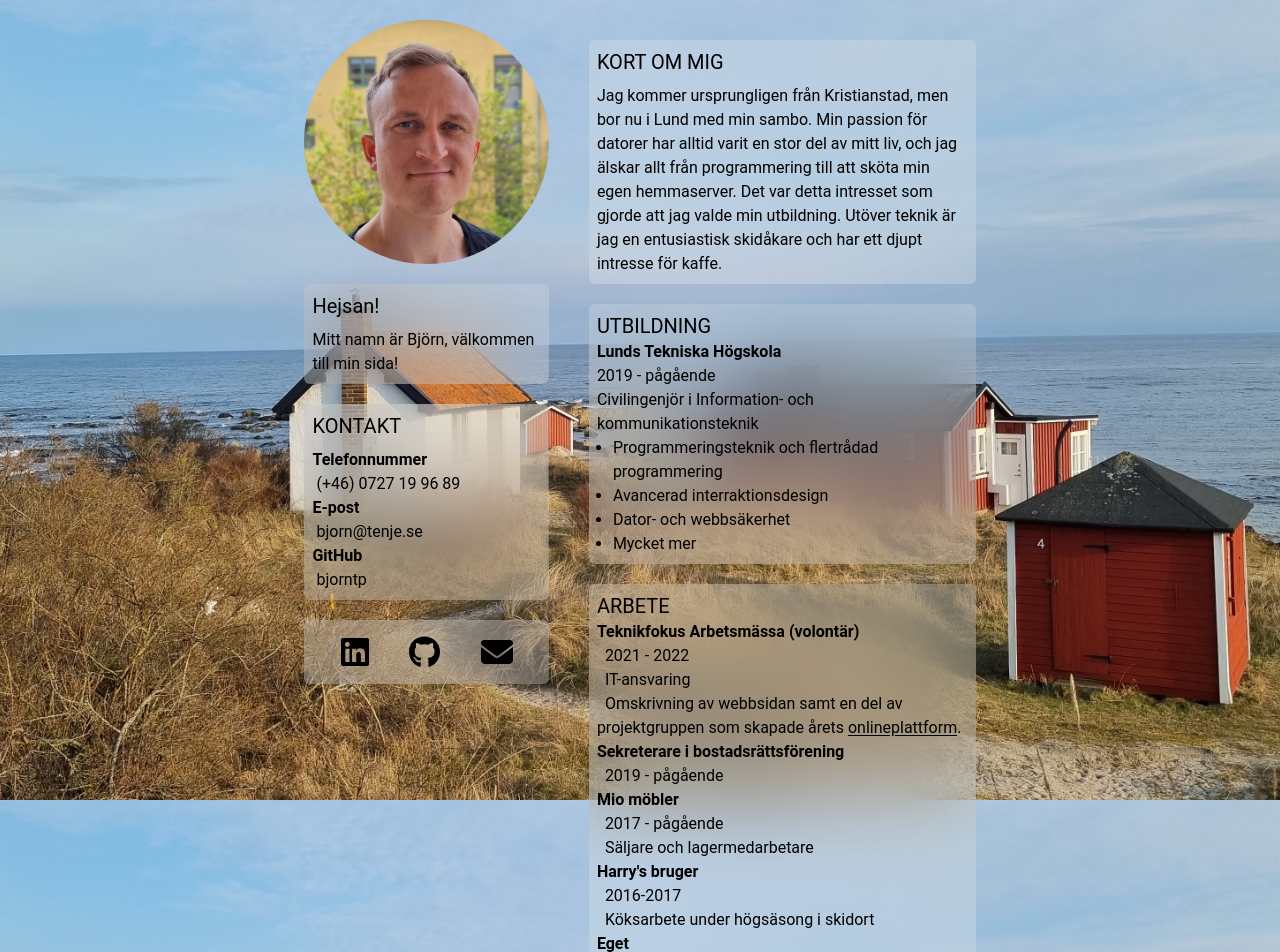
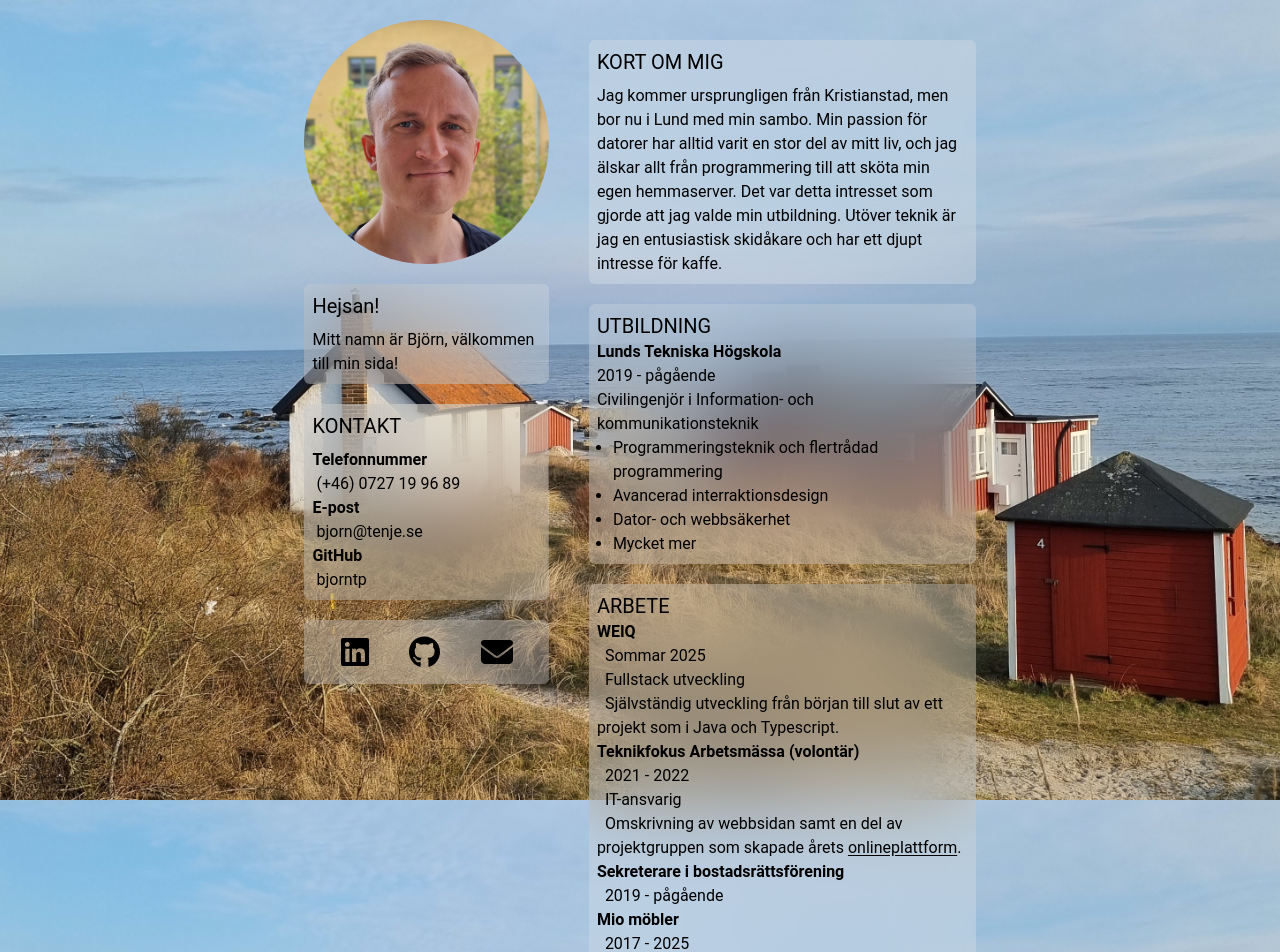
Before and after one commit to bjorntp/bjorntp.github.io, a React (Create React App) app: page / in a window 1280 px wide. Shown: the top 952 px of the page. Built offline with nearby package versions, Linux system fonts and the light colour scheme.

Commit message:
to typesceript we go

```diff
--- a/package.json
+++ b/package.json
@@ -44,7 +44,9 @@
     ]
   },
   "devDependencies": {
+    "file-loader": "^6.2.0",
     "gh-pages": "^6.1.1",
-    "tailwindcss": "^3.4.10"
+    "tailwindcss": "^3.4.10",
+    "typescript": "^4.9.5"
   }
 }
--- a/src/App.js
+++ /dev/null
@@ -1,22 +0,0 @@
-import React from "react";
-import Home from "./pages/Home";
-import About from "./pages/About";
-import Header from "./components/Header"
-import './App.css';
-
-import { BrowserRouter as Router, Route, Routes } from "react-router-dom";
-
-function App() {
-  return (
-    <div className="bg-[url('./assets/ahus_cropped.jpg')] bg-fixed bg-no-repeat bg-center w-screen font-Robot bg-cover min-h-screen">
-      <Router>
-        <Routes>
-          <Route index element={<About />} />
-          <Route path="about" element={<About />} />
-          <Route path="*" element={<About />} />
-        </Routes>
-      </Router>
-    </div>
-  );
-}
-export default App;
--- /dev/null
+++ b/src/App.tsx
@@ -0,0 +1,16 @@
+import './App.css';
+
+import { BrowserRouter as Router, Route, Routes } from "react-router-dom";
+import { About } from './pages/About';
+
+const App = () => (
+  <div className="bg-[url(./assets/ahus_cropped.jpg)] bg-fixed bg-no-repeat bg-center w-screen font-Robot bg-cover min-h-screen">
+    <Router>
+      <Routes>
+        <Route index element={<About />} />
+        <Route path="*" element={<About />} />
+      </Routes>
+    </Router>
+  </div>
+)
+export default App;
--- a/src/components/Header.js
+++ b/src/components/Header.tsx
@@ -1,5 +1,5 @@
 
-function Header() {
+const Header = () => {
   return (
     <div className="w-screen justify-center grid grid-cols-3 pt-4 pb-4">
       <nav className="flex flex-row justify-around col-start-2 bg-gray-200/30 backdrop-blur-md rounded-md pt-2 pb-2">
@@ -10,4 +10,4 @@ function Header() {
   );
 }
 
-export default Header;
+export { Header };
--- a/src/index.js
+++ /dev/null
@@ -1,17 +0,0 @@
-import React from 'react';
-import ReactDOM from 'react-dom/client';
-import './index.css';
-import App from './App';
-import reportWebVitals from './reportWebVitals';
-
-const root = ReactDOM.createRoot(document.getElementById('root'));
-root.render(
-  <React.StrictMode>
-    <App />
-  </React.StrictMode>
-);
-
-// If you want to start measuring performance in your app, pass a function
-// to log results (for example: reportWebVitals(console.log))
-// or send to an analytics endpoint. Learn more: https://bit.ly/CRA-vitals
-reportWebVitals();
--- /dev/null
+++ b/src/index.tsx
@@ -0,0 +1,11 @@
+import React from 'react';
+import ReactDOM from 'react-dom/client';
+import './index.css';
+import App from './App';
+
+const root = ReactDOM.createRoot(document.getElementById('root')!);
+root.render(
+  <React.StrictMode>
+    <App />
+  </React.StrictMode>
+);
--- a/src/pages/About.js
+++ b/src/pages/About.tsx
@@ -1,16 +1,13 @@
-import React from 'react';
-import profil from "../assets/profil_cropped.jpg"
 import { FontAwesomeIcon } from '@fortawesome/react-fontawesome'
 import { faLinkedin, faGithub } from '@fortawesome/free-brands-svg-icons'
 import { faEnvelope } from '@fortawesome/free-solid-svg-icons'
+import bjornCropped from '../assets/profil_cropped.jpg'
 
-// <div className='bg-gray-200/30 backdrop-blur-md rounded-md p-2'>
-function About() {
-
+const About = () => {
   return (
     <div className='grid md:grid-cols-9 grid-cols-1 w-screen'>
       <div className='md:col-start-3 md:col-span-2 md:m-5 mx-5 mt-5 flex flex-col content-between'>
-        <img src={profil} alt="Björn" className='rounded-full mb-5' />
+        <img src={bjornCropped} alt="Björn" className='rounded-full mb-5' />
         <div className='about-window mt-0'>
           <h3 className='text-xl mb-2'>Hejsan!</h3>
           <p className=''>Mitt namn är Björn, välkommen till min sida!</p>
@@ -60,10 +57,16 @@ function About() {
 
         <div className='about-window'>
           <h2 className='text-xl'>ARBETE</h2>
+          <h3 className='font-bold'>WEIQ</h3>
+          <ul className='indent-2'>
+            <li>Sommar 2025</li>
+            <li>Fullstack utveckling</li>
+            <li>Självständig utveckling från början till slut av ett projekt som i Java och Typescript.</li>
+          </ul>
           <h3 className='font-bold'>Teknikfokus Arbetsmässa (volontär)</h3>
           <ul className='indent-2'>
             <li>2021 - 2022</li>
-            <li>IT-ansvaring</li>
+            <li>IT-ansvarig</li>
             <li>Omskrivning av webbsidan samt en del av projektgruppen som skapade årets <a className='underline underline-offset-2' href="https://github.com/teknikfokus/fair.teknikfokus.se">onlineplattform</a>.</li>
           </ul>
           <h3 className='font-bold'>Sekreterare i bostadsrättsförening</h3>
@@ -72,7 +75,7 @@ function About() {
           </ul>
           <h3 className='font-bold'>Mio möbler</h3>
           <ul className='indent-2'>
-            <li>2017 - pågående</li>
+            <li>2017 - 2025</li>
             <li>Säljare och lagermedarbetare</li>
           </ul>
           <h3 className='font-bold'>Harry's bruger</h3>
@@ -82,8 +85,8 @@ function About() {
           </ul>
           <h3 className='font-bold'>Eget</h3>
           <ul className='indent-2'>
-            <li><a class="underline underline-offset-2" href="https://github.com/bjorntp/adventofcode/tree/main">Advent of code lösningar</a></li>
-            <li><a class="underline underline-offset-2" href="https://bjorntp.com/">Prisövervakning Systembolaget</a></li>
+            <li><a className="underline underline-offset-2" href="https://github.com/bjorntp/adventofcode/tree/main">Advent of code lösningar</a></li>
+            <li><a className="underline underline-offset-2" href="https://bjorntp.com/">Prisövervakning Systembolaget</a></li>
           </ul>
         </div>
 
@@ -107,4 +110,4 @@ function About() {
   );
 }
 
-export default About;
+export { About };
--- a/src/pages/Home.js
+++ /dev/null
@@ -1,10 +0,0 @@
-import React from 'react';
-
-function Home() {
-  return (
-    <div className='text-center'>
-      <h2>Home page</h2>
-    </div>);
-}
-
-export default Home;
--- /dev/null
+++ b/src/react-app-env.d.ts
@@ -0,0 +1,9 @@
+declare module '*.jpg' {
+  const src: string;
+  export default src;
+}
+
+declare module '*.png' {
+  const src: string;
+  export default src;
+}
```
Also changed, not shown: tsconfig.json (added, +45 -0 lines), src/reportWebVitals.ts (renamed from src/reportWebVitals.js), src/setupTests.ts (renamed from src/setupTests.js), 2 other files (tests, documents, lock files or other folders).
